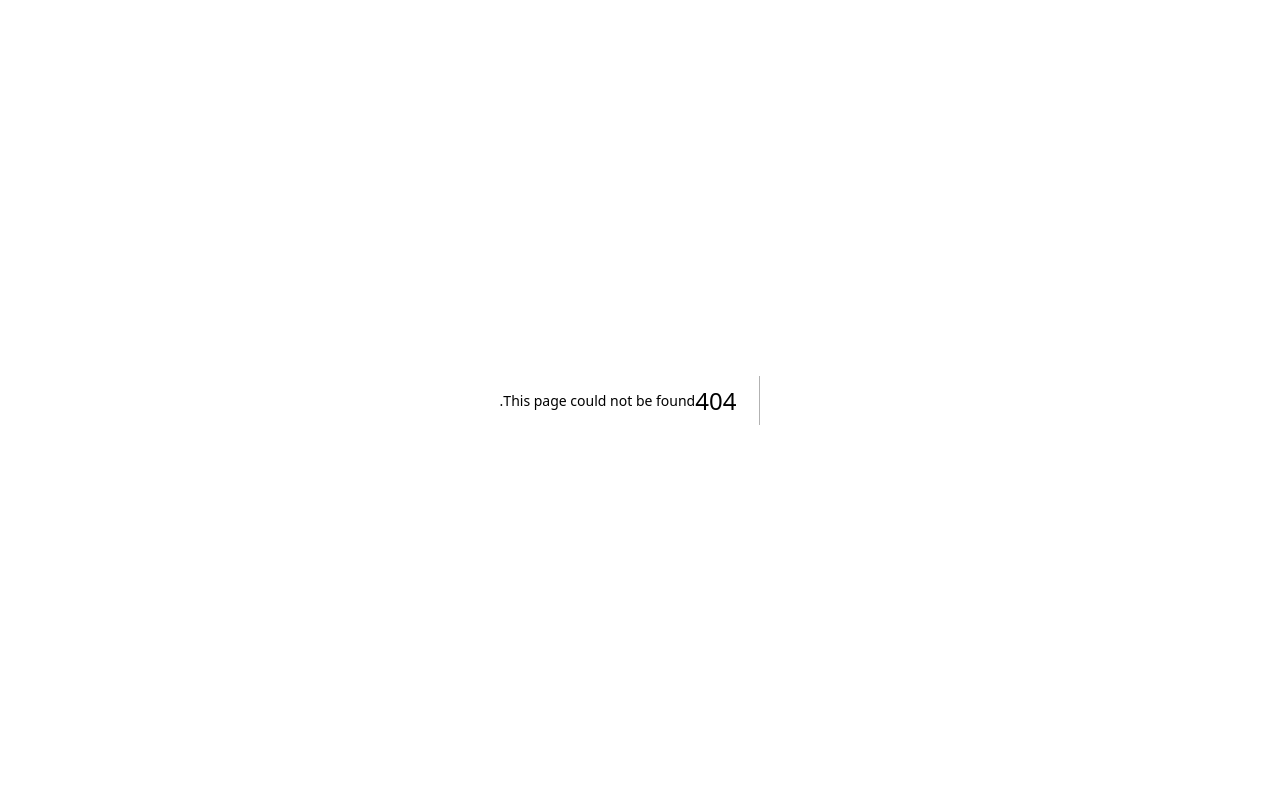
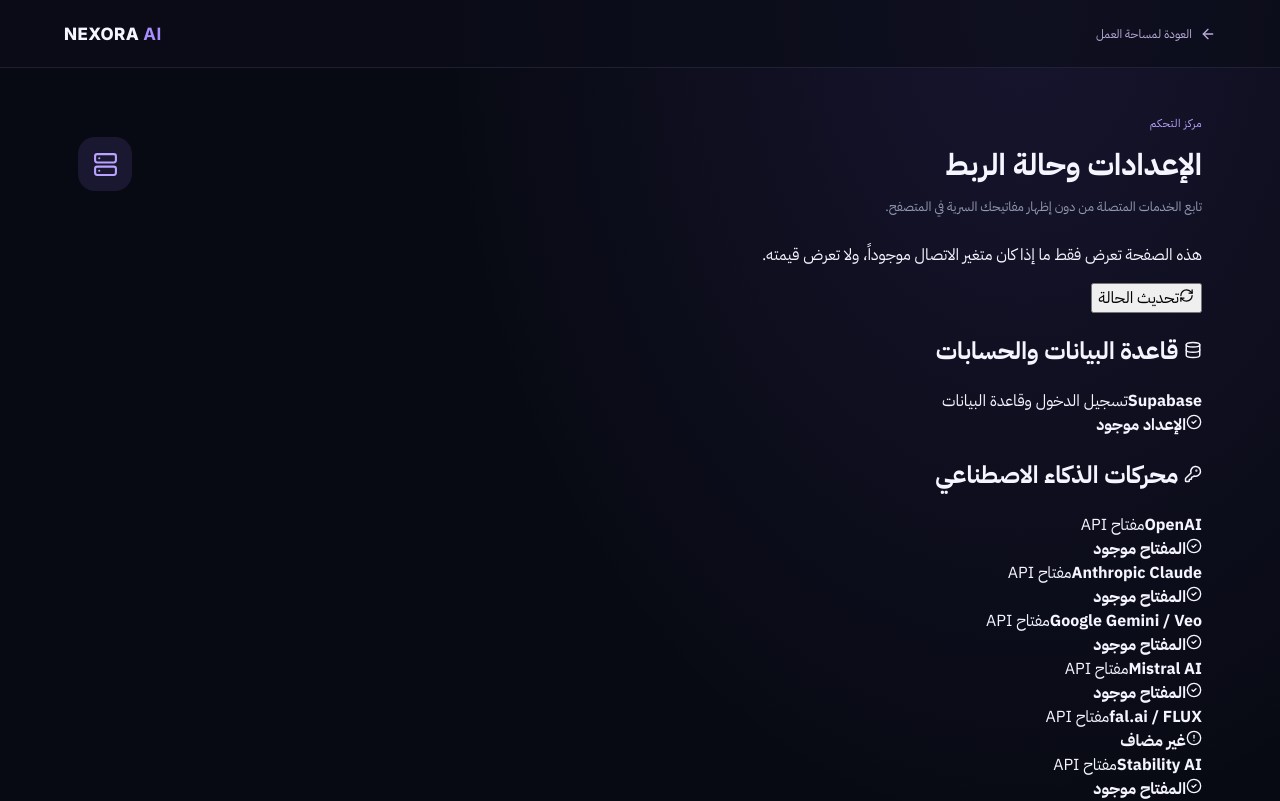
Before and after one commit to samaradelomran-spec/NEXORA-AI, a Next.js app: page /settings in a window 1280 px wide. Before the commit this address had no page. Shown: the top 801 px of the page. Built offline with nearby package versions, Linux system fonts and the light colour scheme; no server answers.

Commit message:
Add settings page

```diff
--- /dev/null
+++ b/app/settings/page.tsx
@@ -0,0 +1,5 @@
+import SettingsPage from "../components/settings-page";
+
+export default function SettingsRoute() {
+  return <SettingsPage />;
+}
```
